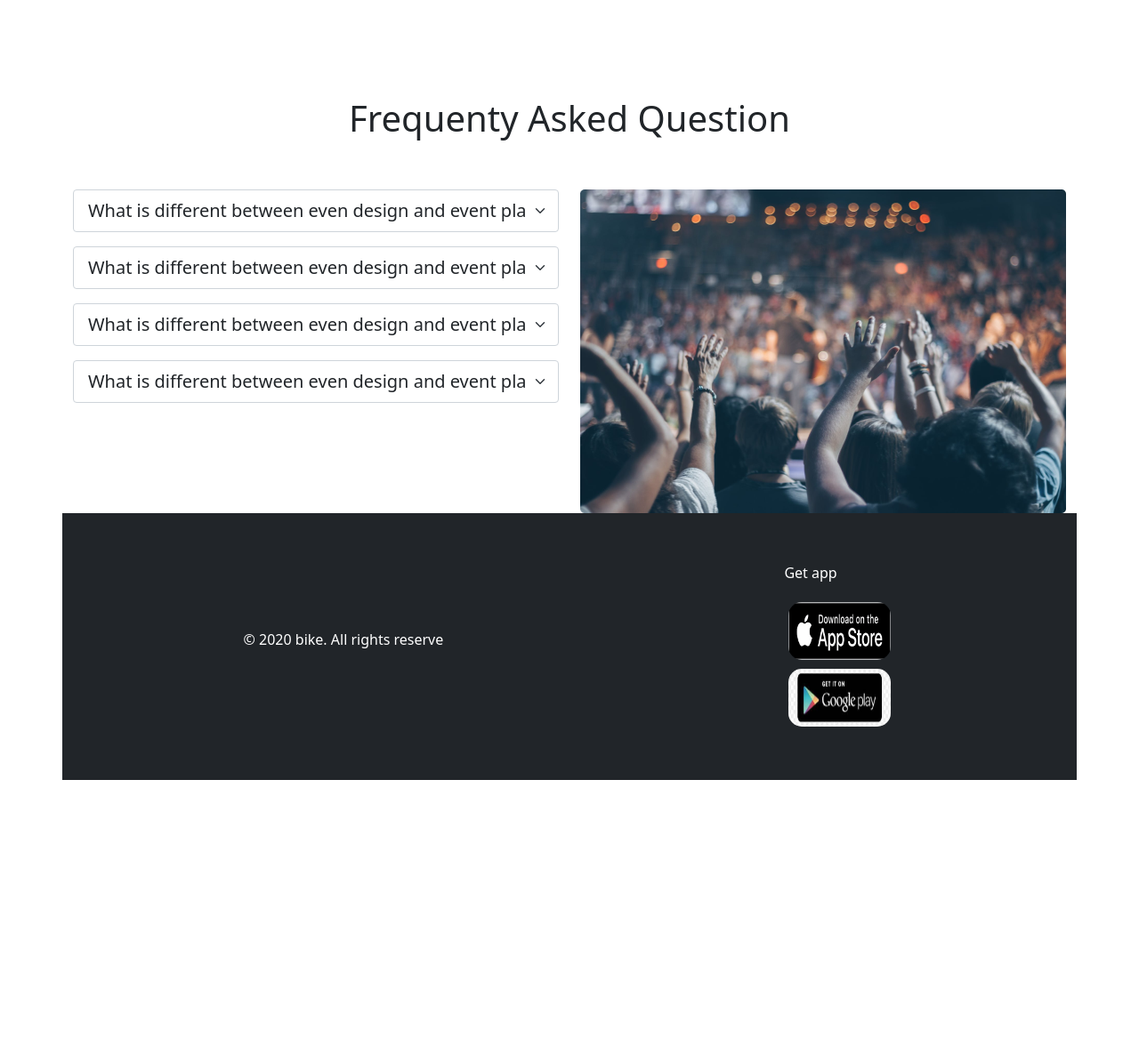
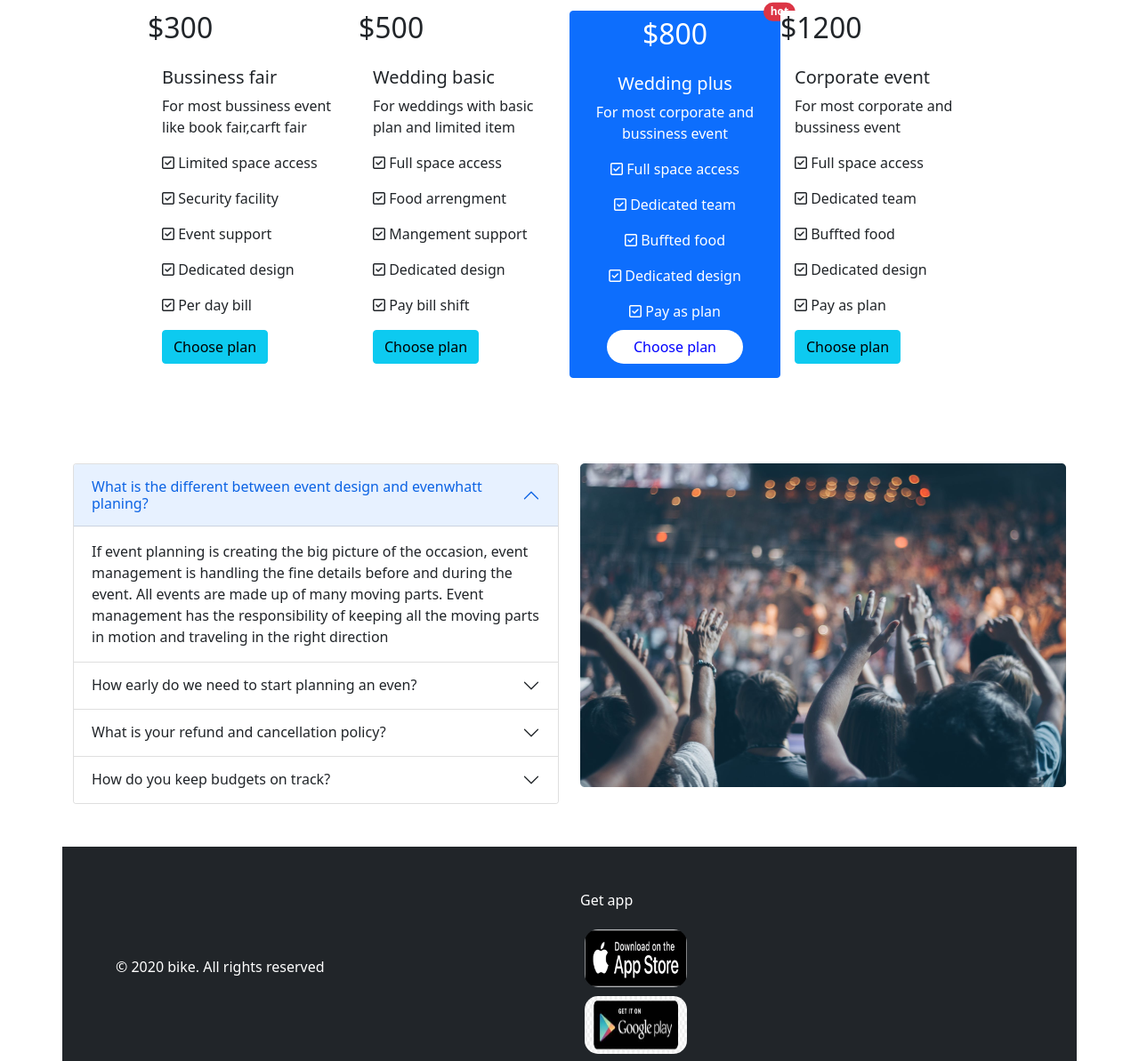
Before and after one commit to Meherab0001/Convention-Center, a plain HTML site: page index.html in a window 1280 px wide. Shown: the part 1446-2639 px from the top of the page at 89% size. Before the commit the page ends 2323 px from the top, so only its background shows below. Drawn offline with nearby package versions, Linux system fonts and the light colour scheme.

Commit message:
deskktop done

```diff
--- a/css/style.css
+++ b/css/style.css
@@ -15,3 +15,9 @@
     border-radius: 20px;
     padding: 5px;
 }
+.pack-question !important {
+
+}{
+    width: 50%;
+    height: 50%;
+}
--- a/index.html
+++ b/index.html
@@ -104,6 +104,21 @@
     </div>
     <!-- main section start -->
     <main>
+      <!-- album explore -->
+      <section class="container my-5 ">
+        <div class="row flex-dection-col-reverse d-flex justify-content-center align-items-center">
+          <div class="col-6 ">
+            <img src="convention-center-main/images/wedding.png" alt="">
+          </div>
+          <div class="col-6">
+            <h2>Every moment is precious</h2>
+            <p>Amet minim mollit non deserunt ullamco est sit aliqua dolor
+              do amet sint. Velit officia consequat duis enim velit mollit.
+              Exercitation veniam consequat sunt nostrud amet</p>
+              <button class="btn btn-info"> Explore our album <i class="fas fa-arrow-right"></i></button>
+          </div>
+        </div>
+      </section>
       <section class="container p-5">
         <h1 class="d-flex justify-content-center">Our Package</h1>
         <div class="card-group p-5">
@@ -172,53 +187,80 @@
 
         </div>
       </section>
+    <!-- freequently asked  -->
    <section class="container">
-        <h1 class="d-flex justify-content-center p-5">Frequenty Asked Question</h1>
-       <div class="row ">
+      <div class="row">
         <div class="col-6">
-          <select class="form-select form-select-lg mb-3" aria-label=".form-select-lg example">
-            <option selected>What is different between  even  design and event planing?</option>
-              <option class="from-select-lg mb-3" value="">If event planning is creating the big picture of the occasion, event management is handling the fine details before and during the event. All events are made up of many moving parts. Event management has the responsibility of keeping all the moving parts in motion and traveling in the right direction.</option>
-            </option>
-
-          </select>
-          <select class="form-select form-select-lg mb-3" aria-label=".form-select-lg example">
-            <option selected>What is different between  even  design and event planing?</option>
-              <option value="">If event planning is creating the big picture of the occasion, event management is handling the fine details before and during the event. All events are made up of many moving parts. Event management has the responsibility of keeping all the moving parts in motion and traveling in the right direction.</option>
-            </option>
-
-          </select>
-          <select class="form-select form-select-lg mb-3" aria-label=".form-select-lg example">
-            <option selected>What is different between  even  design and event planing?</option>
-              <option value="1">If event planning is creating the big picture of the occasion, event management is handling the fine details before and during the event. All events are made up of many moving parts. Event management has the responsibility of keeping all the moving parts in motion and traveling in the right direction.</option>
-            </option>
-
-          </select>
-          <select class="form-select form-select-lg mb-3" aria-label=".form-select-lg example">
-            <option selected>What is different between  even  design and event planing?</option>
-              <option value="1">If event planning is creating the big picture of the occasion, event management is handling the fine details before and during the event. All events are made up of many moving parts. Event management has the responsibility of keeping all the moving parts in motion and traveling in the right direction.</option>
-            </option>
-
-          </select>
+          <div class="accordion" id="accordionExample">
+            <div class="accordion-item">
+              <h2 class="accordion-header" id="headingOne">
+                <button class="accordion-button" type="button" data-bs-toggle="collapse" data-bs-target="#collapseOne" aria-expanded="true" aria-controls="collapseOne">
+              What is the different between event design and evenwhatt planing?
+                </button>
+              </h2>
+              <div id="collapseOne" class="accordion-collapse collapse show" aria-labelledby="headingOne" data-bs-parent="#accordionExample">
+                <div class="accordion-body">
+                  If event planning is creating the big picture of the occasion, event management is handling the fine details before and during the event. All events are made up of many moving parts. Event management has the responsibility of keeping all the moving parts in motion and traveling in the right direction
+                </div>
+              </div>
+            </div>
+            <div class="accordion-item">
+              <h2 class="accordion-header" id="headingTwo">
+                <button class="accordion-button collapsed" type="button" data-bs-toggle="collapse" data-bs-target="#collapseTwo" aria-expanded="false" aria-controls="collapseTwo">
+                  How early do we need to start planning an even?
+                </button>
+              </h2>
+              <div id="collapseTwo" class="accordion-collapse collapse" aria-labelledby="headingTwo" data-bs-parent="#accordionExample">
+                <div class="accordion-body">
+                  The time to plan events varies from a few weeks to years. If your event is small, you can probably put it together in a month or two. A good rule of thumb for any major event, from weddings to a company holiday party, is six months.
+                </div>
+              </div>
+            </div>
+            <div class="accordion-item">
+              <h2 class="accordion-header" id="headingThree">
+                <button class="accordion-button collapsed" type="button" data-bs-toggle="collapse" data-bs-target="#collapseThree" aria-expanded="false" aria-controls="collapseThree">
+                  What is your refund and cancellation policy?
+                </button>
+              </h2>
+              <div id="collapseThree" class="accordion-collapse collapse" aria-labelledby="headingThree" data-bs-parent="#accordionExample">
+                <div class="accordion-body">
+                  Refund/cancellation policies applicable in the following conditions: a) In case, the buyer cancels the order online before the product has been shipped, the entire order amount will be refunded. ... Total order amount after deduction of shipment and handling charges will be refunded.
+                </div>
+              </div>
+            </div>
+            <div class="accordion-item">
+              <h2 class="accordion-header" id="headingThree">
+                <button class="accordion-button collapsed" type="button" data-bs-toggle="collapse" data-bs-target="#collapseThree" aria-expanded="false" aria-controls="collapseThree">
+                  How do you keep budgets on track?
+                </button>
+              </h2>
+              <div id="collapseThree" class="accordion-collapse collapse" aria-labelledby="headingThree" data-bs-parent="#accordionExample">
+                <div class="accordion-body">
+                  Tracking your expenses is one of the key factors in making your budget work for you. If you do not know how much you have spent each month, you cannot tell when you have overspent. Even the small expenses can cause you to blow your budget.
+                </div>
+              </div>
+            </div>
+          </div>
         </div>
         <div class="col-6">
           <img src="convention-center-main/images/people.png" alt="">
         </div>
       </div>
-
-
    </section>
     </main>
     <footer>
-      <section style="height: 300px;" class="container d-flex bg-dark text-white justify-content-around d-flex align-items-center">
-        <div>
-          <p>© 2020 bike. All rights reserve</p>
+      <section  class="container my-5 ">
+        <div class="row align-items-center bg-dark text-white p-5">
+          <div class="col-6">
+            <p>© 2020 bike. All rights reserved</p>
           </div>
-        <div>
+          <div class="col-6">
             <p>Get app</p>
-          <a target="-blank" href=""><img class="app-store" src="convention-center-main/images/apple.png" alt=""></a><br>
-          <a target="-blank" href=""><img class="app-store" src="convention-center-main/images/android.jpg" alt=""></a>
+            <img class="app-store" src="convention-center-main/images/apple.png" alt="">
+            <br>
+            <img class="app-store" src="convention-center-main/images/android.jpg" alt="">
 
+          </div>
         </div>
       </section>
     </footer>
```
Lines whose indentation alone changed are shown as unchanged.
